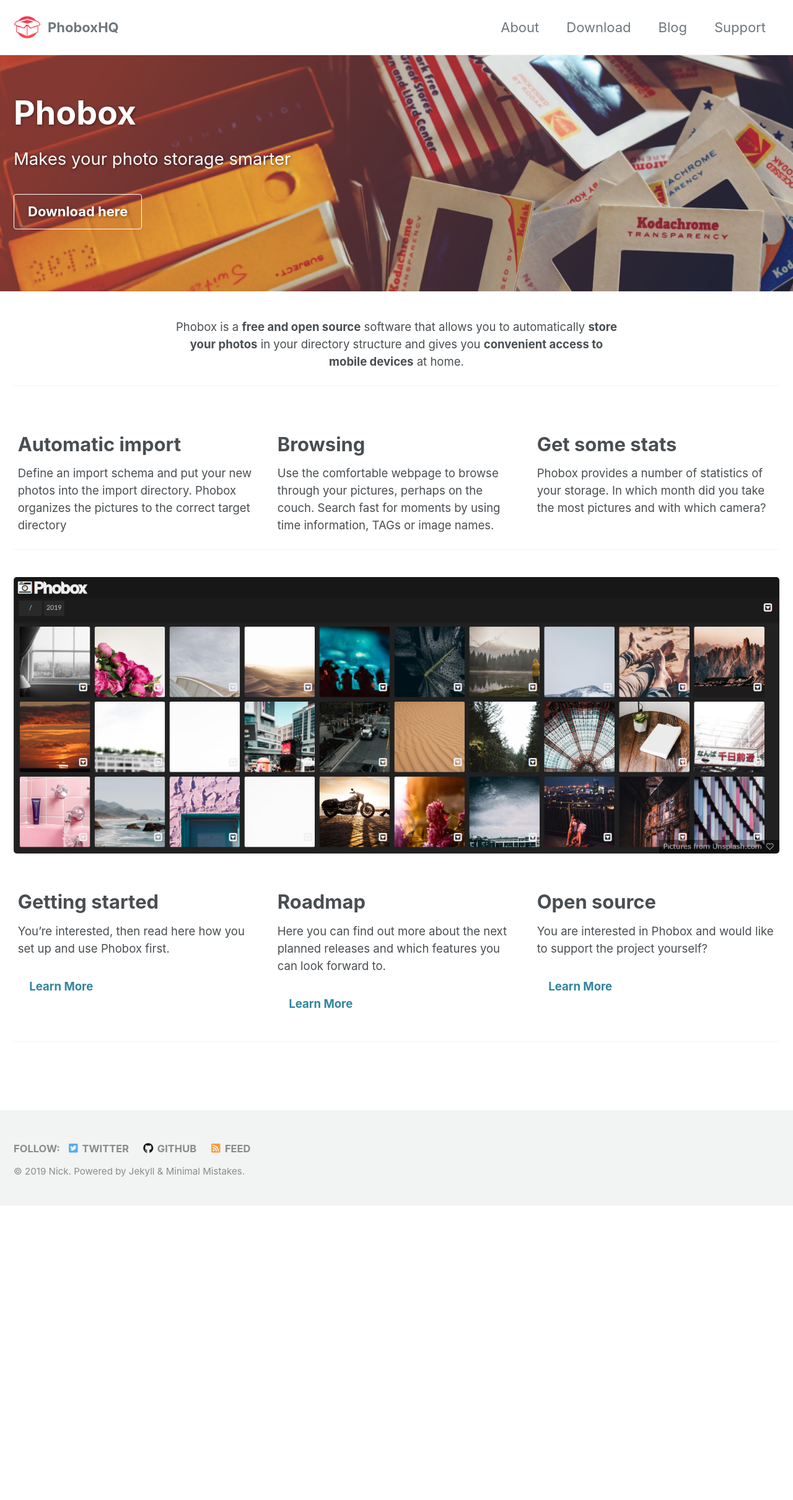
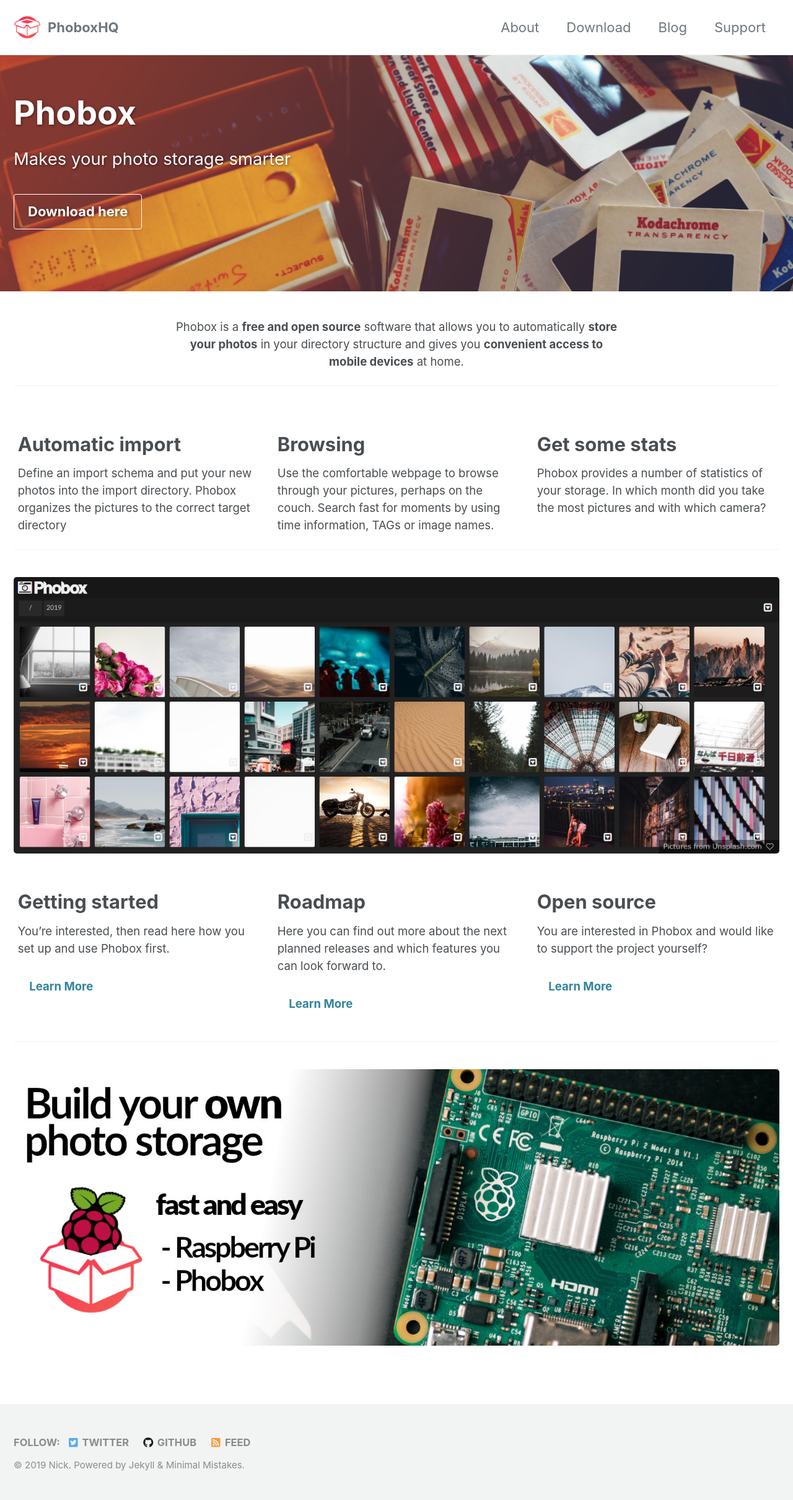
Before and after one commit to phoboxhq/home2, a Jekyll site: the page built from index.md, in a window 1280 px wide. Shown: the whole page at 62% size. Built offline with Jekyll 4.4.1, drawn with Linux system fonts in a browser that asks for light colours; cached includes are drawn as plain includes; nearby versions of some CDN libraries; before the commit the page ends 1945 px from its top, so only the background shows below that.

Commit message:
Update index.md

```diff
--- a/index.md
+++ b/index.md
@@ -40,3 +40,5 @@
 ![alt phobox image gallery](/assets/images/phobox_images.png)
 
 {% include feature_row id="row2" %}
+
+[![alt phobox raspberry_own_cloud](/assets/images/phobox_raspberry.jpg)](https://github.com/phoboxhq/phobox/wiki/Phobox-on-a-Raspberry-Pi)
```
